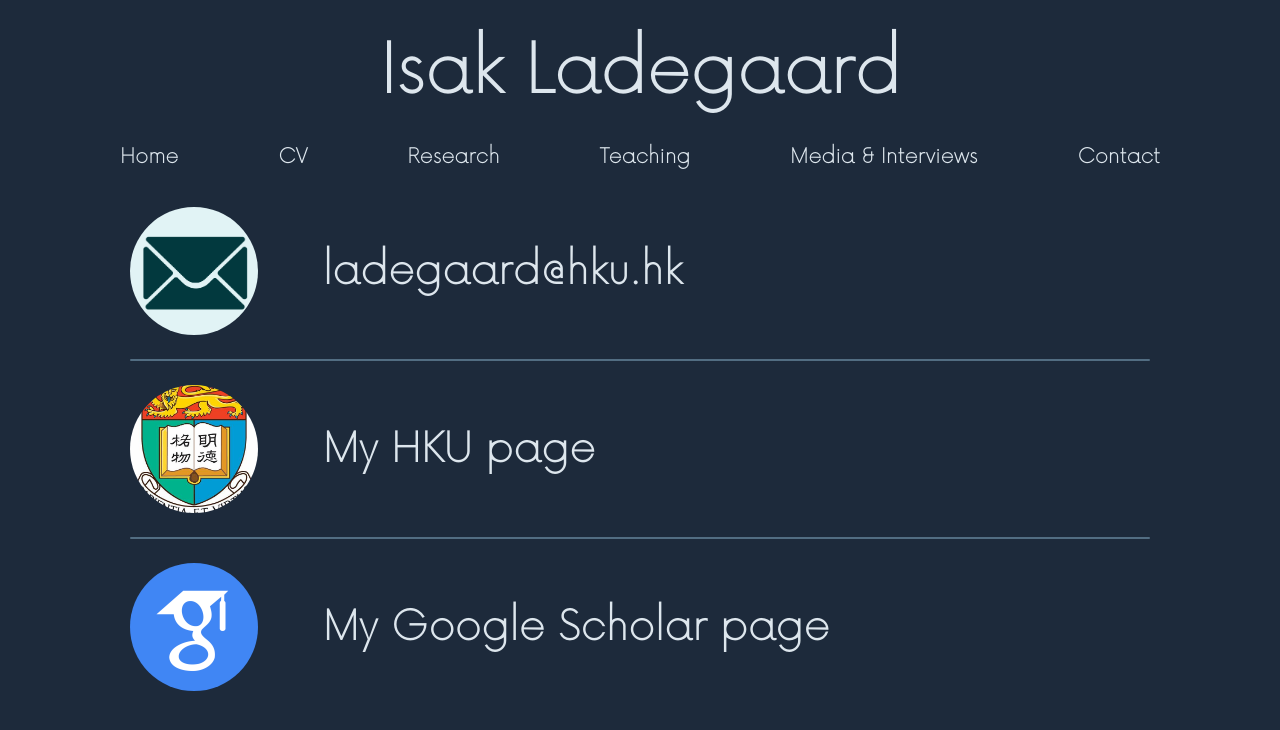
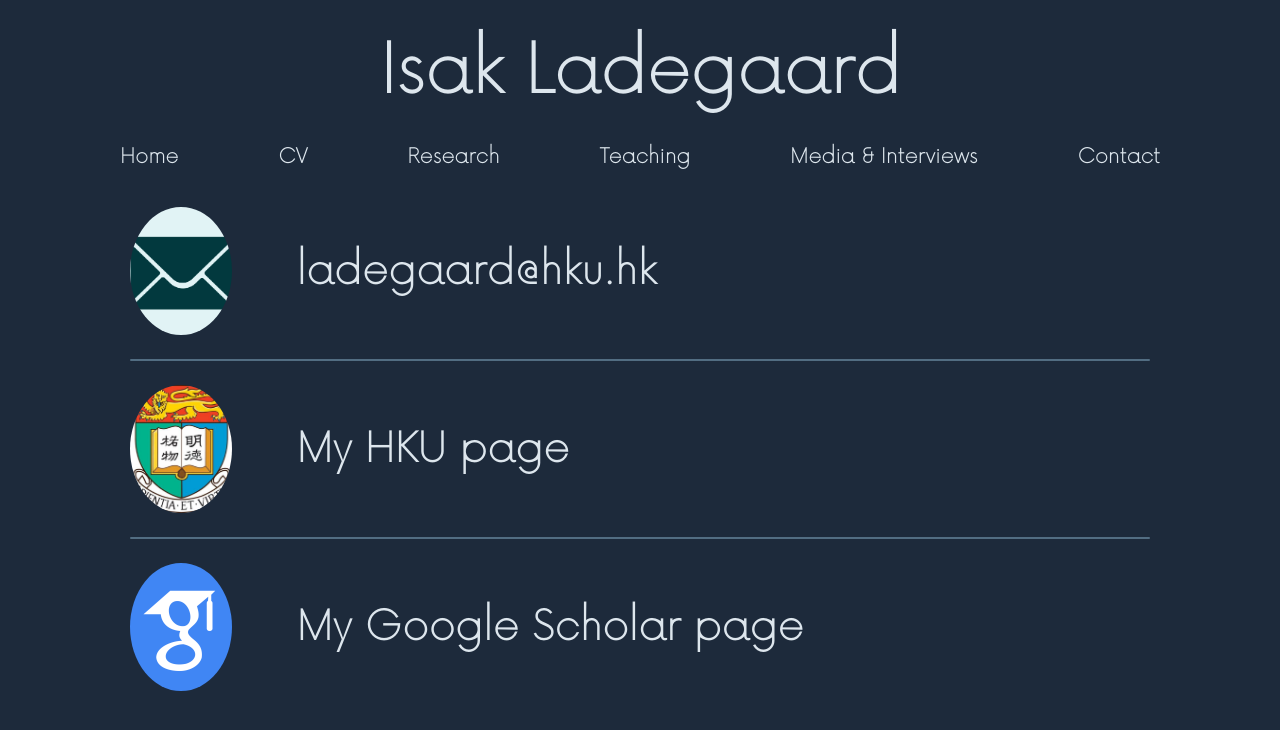
Before and after one commit to sveisa/sveisa.github.io, a plain HTML site: page pages/Contact.html in a window 1280 px wide. Shown: the top 730 px of the page. Drawn offline with Linux system fonts and the light colour scheme.

Commit message:
Update sharedStyles.css

```diff
--- a/styles/sharedStyles.css
+++ b/styles/sharedStyles.css
@@ -95,7 +95,7 @@ header {
 }
 
 img{
-    max-width: 100%;
+    max-width: 10%;
 }
 
 .flex {
```
